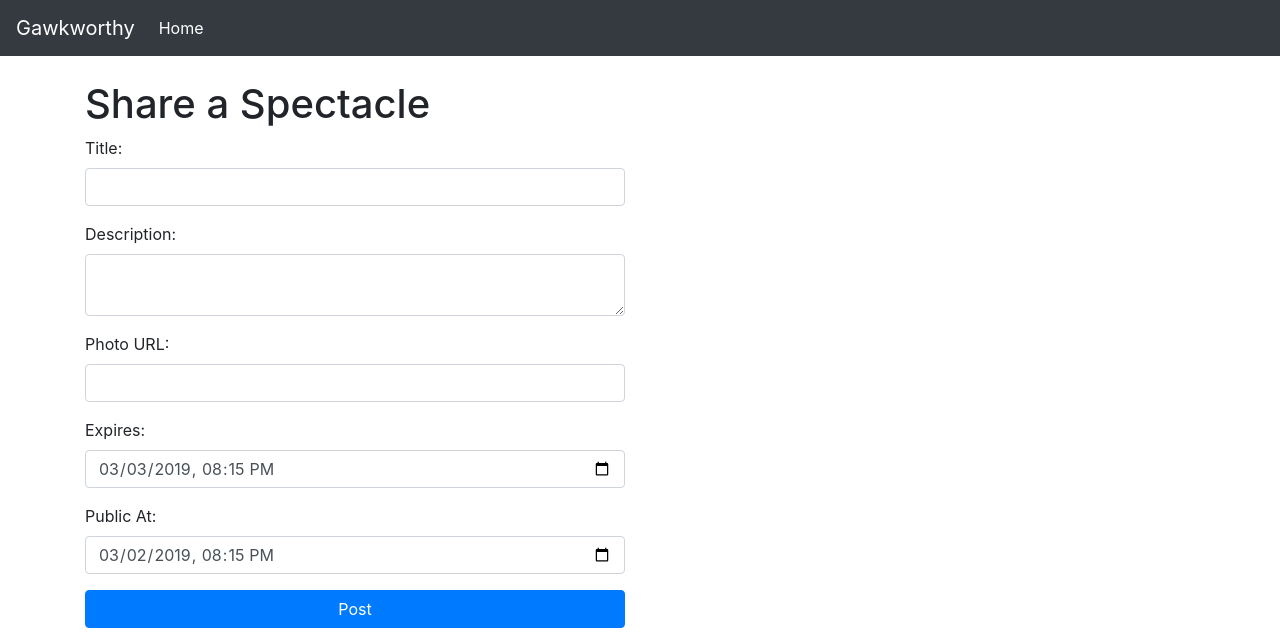
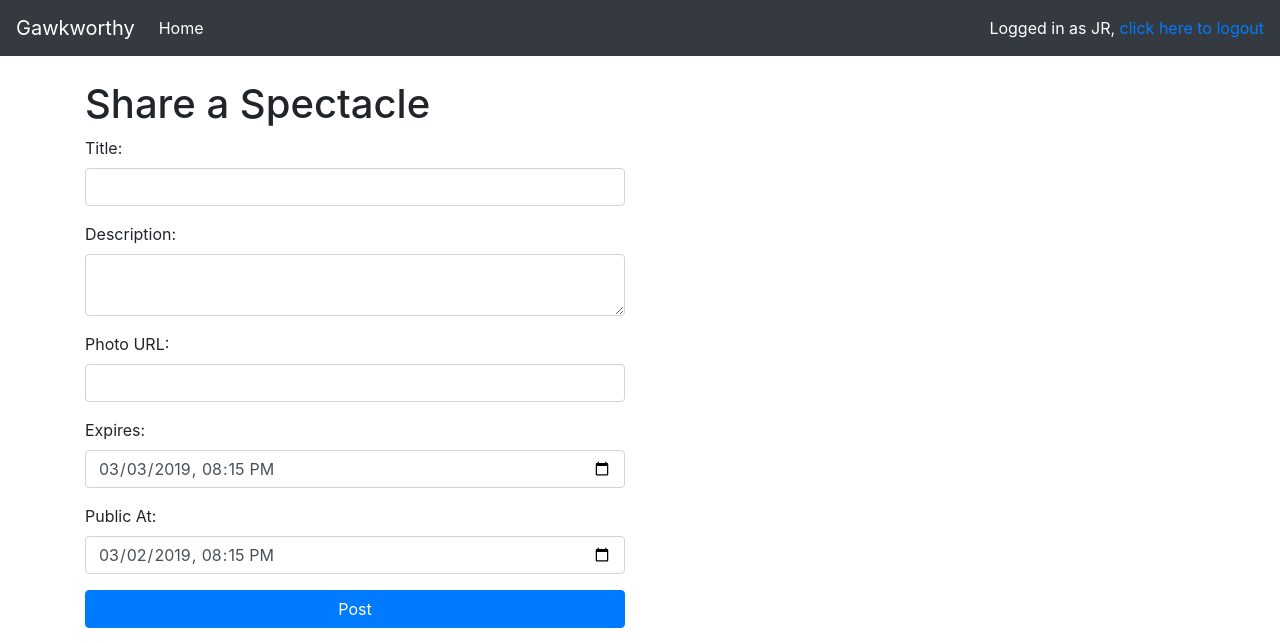
Before and after one commit to jrutkauskas/gawkworthy-backend, a Flask app: page /post in a window 1280 px wide. Shown: the top 643 px of the page. Run offline with Flask 2, Linux system fonts and the light colour scheme; a user stored in the database is signed in; parts of the project's set-up code (start-up, migrations or seed data) failed here and were passed over; some libraries are stand-ins or nearby versions.

Commit message:
add logout

```diff
--- a/app.py
+++ b/app.py
@@ -94,6 +94,19 @@ def sign_up():
 
 	flash("An unknown error occurred on signup attempt")
 	return render_template("signup.html")
+
+@app.route('/logout')
+def logout():
+	if "email" in session:
+		# note, here were calling the .clear() method for the python dictionary builtin
+		session.clear()
+		# flashes are stored in session["_flashes"], so we need to clear the session /before/ we set the flash message!
+		flash("Successfully logged out!")
+
+		return redirect(url_for("login"))
+	else:
+		flash("Not currently logged in!")
+		return redirect(url_for("login"))
 
 @app.route("/api/spectacles", methods=["GET", "POST"])
 def spectacles_list():
--- a/templates/base.html
+++ b/templates/base.html
@@ -22,8 +22,8 @@
 
 					  </ul>
 					  <div class="form-inline my-2 my-lg-0" style="color:white">
-							{% if "username" in session %}
-							Logged in as {{ session["username"] }},&nbsp; <a href="{{ url_for("logout") }}"> click here to logout</a>
+							{% if "email" in session %}
+							Logged in as {{ session["email"] }},&nbsp; <a href="{{ url_for("logout") }}"> click here to logout</a>
 
 						{% endif %}
 					  </div>
```
